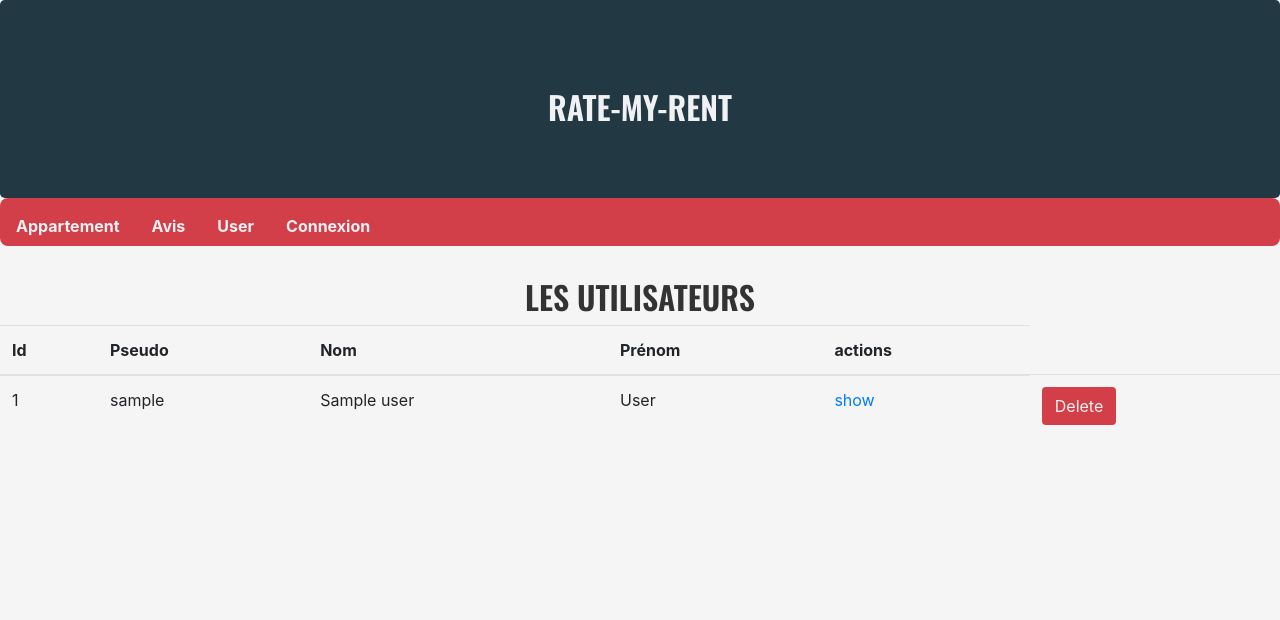
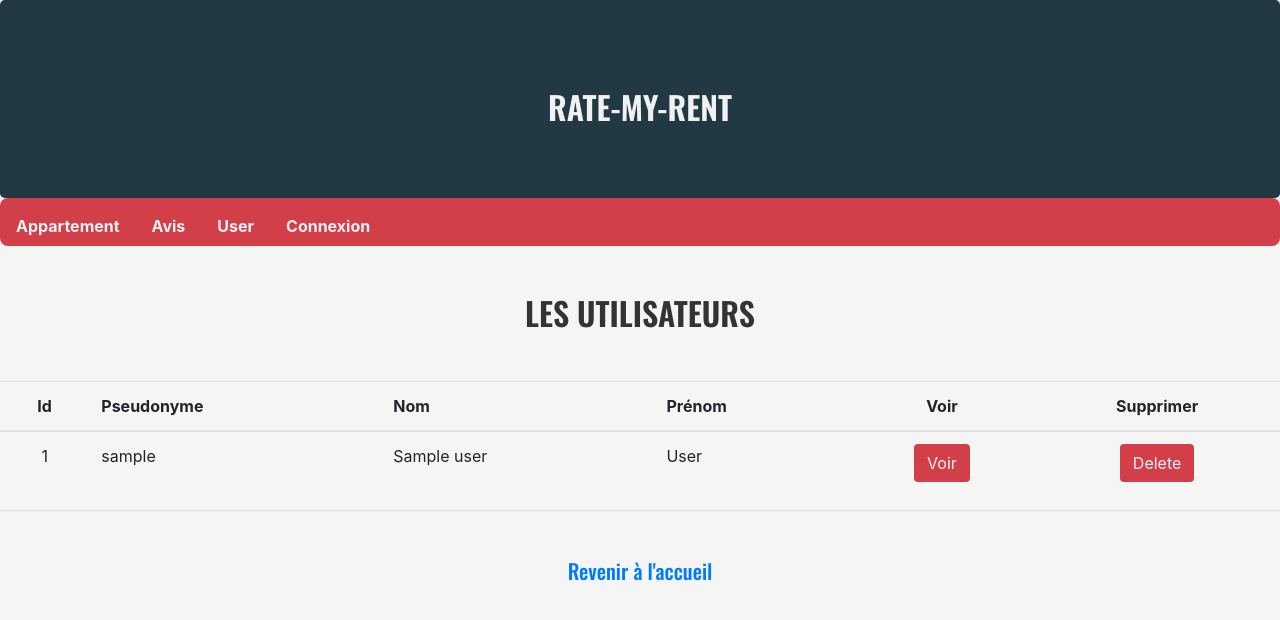
Before and after one commit to cambad/projet-locataire, a Symfony app: template BackOffice_RateMyRent/templates/admin/user/index.html.twig in a window 1280 px wide. Shown: the top 620 px of the page. Run offline with Twig, Linux system fonts and the light colour scheme; the template is opened without the code that fills it: most values are stand-ins (such as "Sample title", 1, 10 or a date in 2020); some libraries are stand-ins or nearby versions.

Commit message:
User templates validated + all titles changed

```diff
--- a/BackOffice_RateMyRent/templates/admin/apartment/show.html.twig
+++ b/BackOffice_RateMyRent/templates/admin/apartment/show.html.twig
@@ -1,6 +1,6 @@
 {% extends 'base.html.twig' %}
 
-{% block title %}Appartement{% endblock %}
+{% block title %}Appartement n° {{ apartment.id }} {% endblock %}
 
 {% block body %}
     <h2 class="my-4">Appartement n° {{ apartment.id }} </h2>
--- a/BackOffice_RateMyRent/templates/admin/review/show.html.twig
+++ b/BackOffice_RateMyRent/templates/admin/review/show.html.twig
@@ -1,6 +1,6 @@
 {% extends 'base.html.twig' %}
 
-{% block title %}Review{% endblock %}
+{% block title %}Avis n° {{ review.id }}{% endblock %}
 
 {% block body %}
 
--- a/BackOffice_RateMyRent/templates/admin/user/index.html.twig
+++ b/BackOffice_RateMyRent/templates/admin/user/index.html.twig
@@ -3,32 +3,34 @@
 {% block title %}Utilisateurs{% endblock %}
 
 {% block body %}
-    <h2>Les utilisateurs</h2>
+    <h2 class="my-5">Les utilisateurs</h2>
 
     <table class="table">
         <thead>
             <tr>
-                <th>Id</th>
-                <th>Pseudo</th>
+                <th class="text-center">Id</th>
+                <th>Pseudonyme</th>
                 <th>Nom</th>
                 <th>Prénom</th>
-                <th>actions</th>
+                <th class="text-center">Voir</th>
+                <th class="text-center">Supprimer</th>
             </tr>
         </thead>
         <tbody>
         {% for user in users %}
             <tr>
-                <td>{{ user.id }}</td>
+                <td class="text-center">{{ user.id }}</td>
                 <td>{{ user.username }}</td>
                 <td>{{ user.name }}</td>
                 <td>{{ user.surname }}</td>
-                <td>
-
-                    <a href="{{ path('admin_user_show', {'id': user.id}) }}">show</a>
+                <td class="text-center">
+                    <button class="btn">
+                        <a href="{{ path('admin_user_show', {'id': user.id}) }}">Voir</a>
+                    </button>
                    {#<a href="{{ path('admin_user_edit', {'id': user.id}) }}">edit</a> #}
                 </td>
-                <td>
-                        {{ include('admin/user/_delete_form.html.twig') }}
+                <td class="text-center">
+                    {{ include('admin/user/_delete_form.html.twig') }}
                 </td>
             </tr>
         {% else %}
@@ -38,6 +40,8 @@
         {% endfor %}
         </tbody>
     </table>
-
-    {# <a href="{{ path('admin_user_new') }}">Create new</a> #}
+<hr>
+    <h3 class="my-5">
+       <a href="{{ path('admin_home')}}"> Revenir à l'accueil</a>
+    </h3>
 {% endblock %}
```
Also changed, not shown: BackOffice_RateMyRent/templates/admin/user/show.html.twig (+16 -16 lines).
